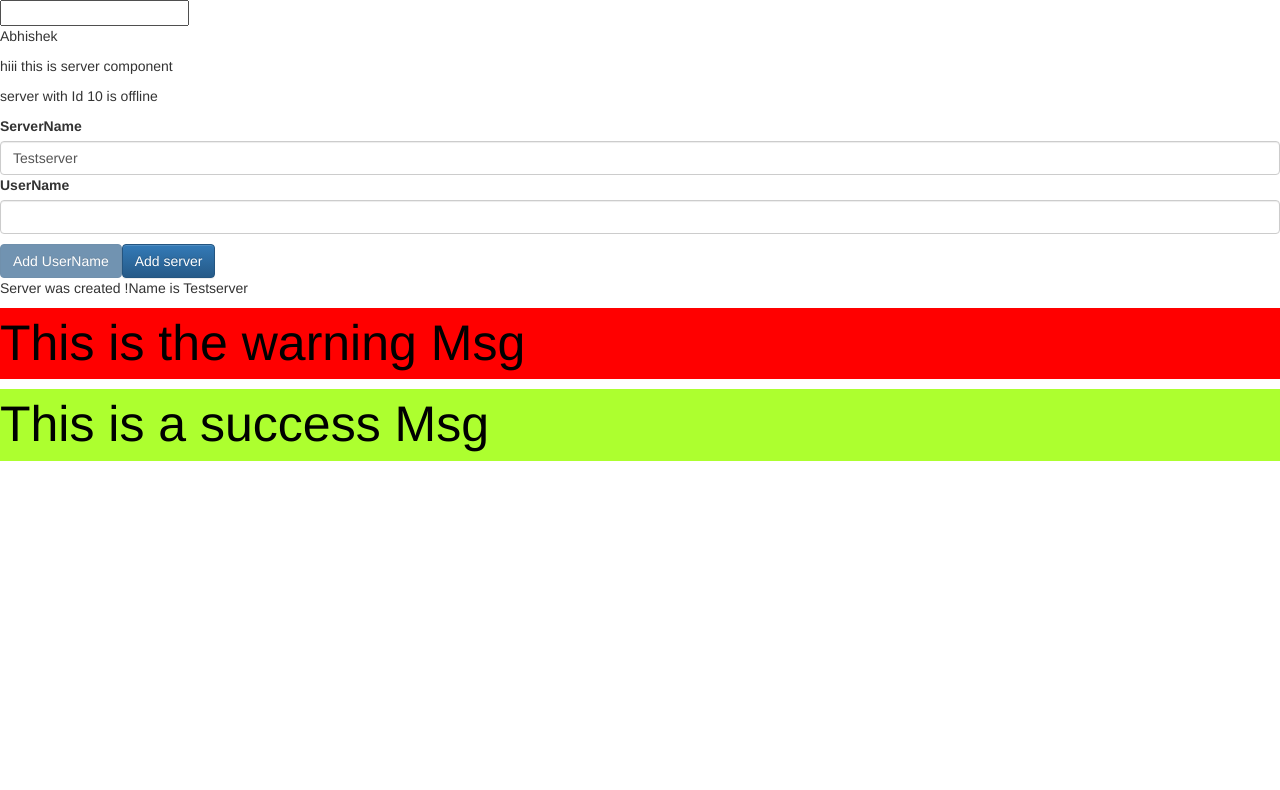
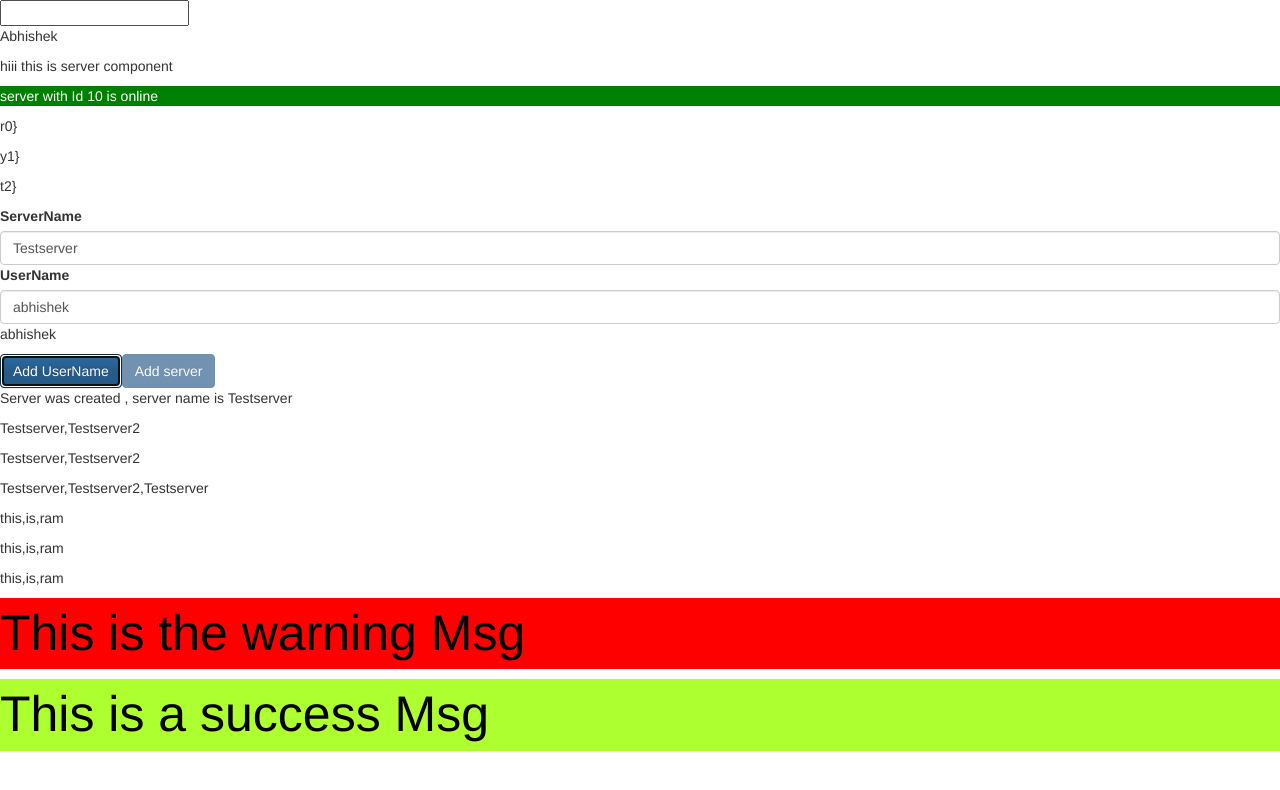
Before and after one commit to Abhisheksrivasta/Angular-practice-project, an Angular app: page / in a window 1280 px wide. Both pictures are taken after a click on the button "Add UserName". Shown: the top 790 px of the page. Built offline with nearby package versions, Linux system fonts and the light colour scheme.

Commit message:
ng class,ng style, ng for

```diff
--- a/src/app/server/server.component.html
+++ b/src/app/server/server.component.html
@@ -1 +1,5 @@
-<p>{{'server'}} with Id {{serverId}} is {{getServerStatus()}}</p>
+<p [ngStyle]="{backgroundColor:getColor()}"
+[ngClass]="{online:serverStatus==='online'}"
+>{{'server'}} with
+  Id {{serverId}} is {{getServerStatus()}}</p>
+  <p *ngFor="let el of serverFor;let i = index">{{el}}{{i}}}</p>
--- a/src/app/server/server.component.ts
+++ b/src/app/server/server.component.ts
@@ -5,16 +5,28 @@ import{Component} from '@angular/core'
 // selector:'[app-server]',
 selector:'.app-server',
 templateUrl:'./server.component.html',
-styleUrls:['./server.component.css']
+// styleUrls:['./server.component.css']
+styles:[`.online{
+  color:white
+}`]
 
 })
 export class ServerComponent{
 server = 'Servers'
 serverId:number =10;
 serverStatus: string = 'offline';
+serverFor=['r','y','t']
+
+constructor(){
+  this.serverStatus=Math.random()>0.5 ? 'online':'offline'
+}
 
 getServerStatus(){
   return this.serverStatus
 
 }
+
+getColor(){
+  return this.serverStatus==='online'?  'green':'red'
 }
+}
--- a/src/app/servers/servers.component.html
+++ b/src/app/servers/servers.component.html
@@ -26,4 +26,12 @@ class="form-control"
 
 <!-- <p>{{allowNewServer}}</p> string interpolation -->
 <!-- <p [innerText]="allowNewServer"></p> -->
-<p>{{serverCreationStatus}}</p>
+<!-- <p>{{serverCreationStatus}}</p> -->
+
+<p *ngIf="serverCreated; else noServer">Server was created ,
+   server name is {{serverName}}</p>
+<ng-template #noServer>
+  <p>No server was created</p>
+</ng-template>
+<p *ngFor="let el of servers">{{servers}}</p>
+<p *ngFor="let el of loop">{{loop}}</p>
--- a/src/app/servers/servers.component.ts
+++ b/src/app/servers/servers.component.ts
@@ -12,28 +12,31 @@ styleUrls: ['./servers.component.css']
 export class ServersComponent implements OnInit {
  allowNewServer=false
  serverCreationStatus ='No server was created'
- serverName ='Testserver';
-
+  serverName ='Testserver';
+  serverCreated=false;
+servers=['Testserver','Testserver2']
+loop=['this','is','ram']
 
   userName='abhishek'
   constructor() {
-    setTimeout(()=>{
-      this.allowNewServer=true
-    },2000)
+    // setTimeout(()=>{
+    //   this.allowNewServer=true
+    // },2000)
    }
 
   ngOnInit(): void {
   }
 
   onCreateServer(){
-
     this.serverCreationStatus='Server was created !Name is ' + this.serverName
-    this.userName=''
+    // this.userName=''
+    this.serverCreated = true
+    this.servers.push(this.serverName)
   }
 
 onUpdateServerName(event:Event){
 this.serverName=(<HTMLInputElement>event.target).value;
-// this.userName=(<HTMLInputElement>event.target).value;
+this.userName=(<HTMLInputElement>event.target).value;
 }
 
 
```
